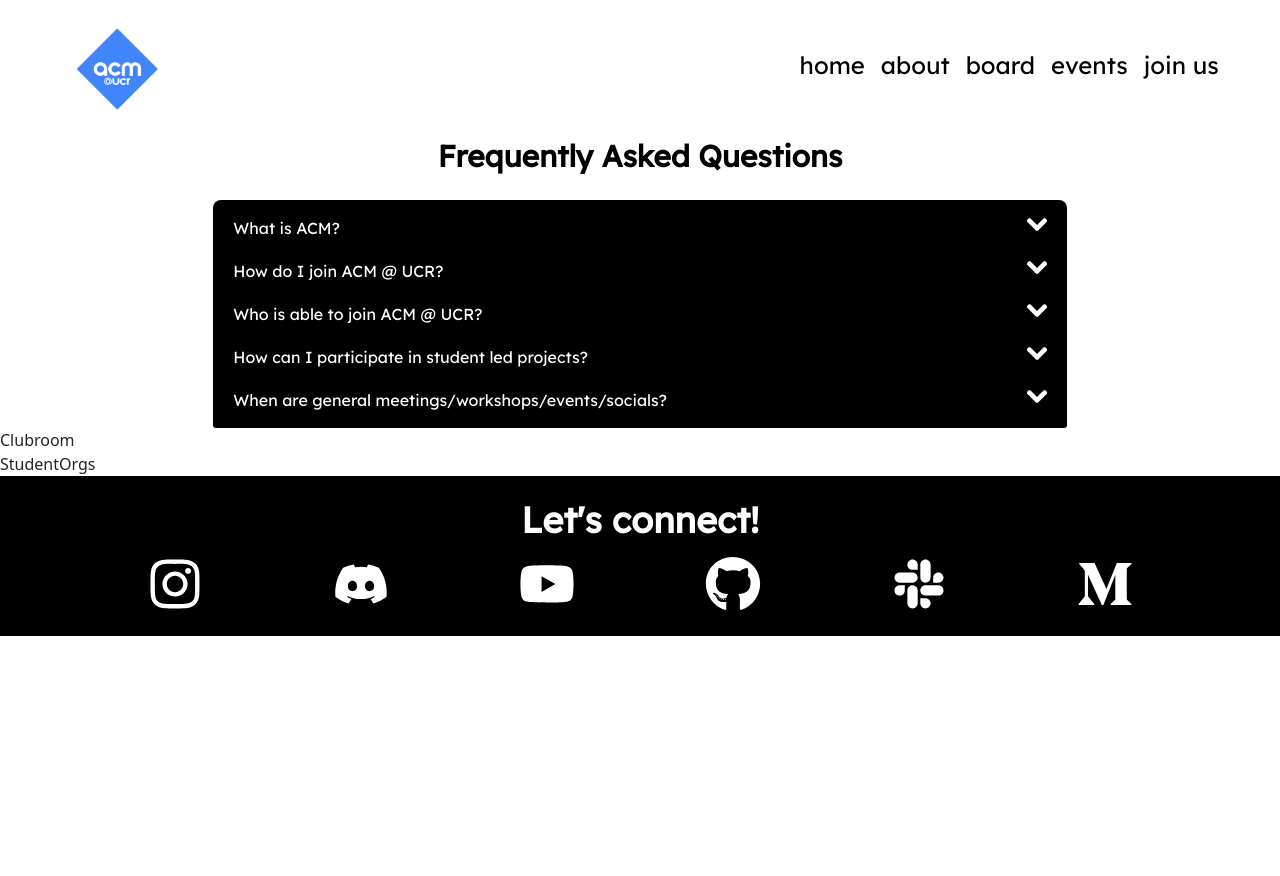
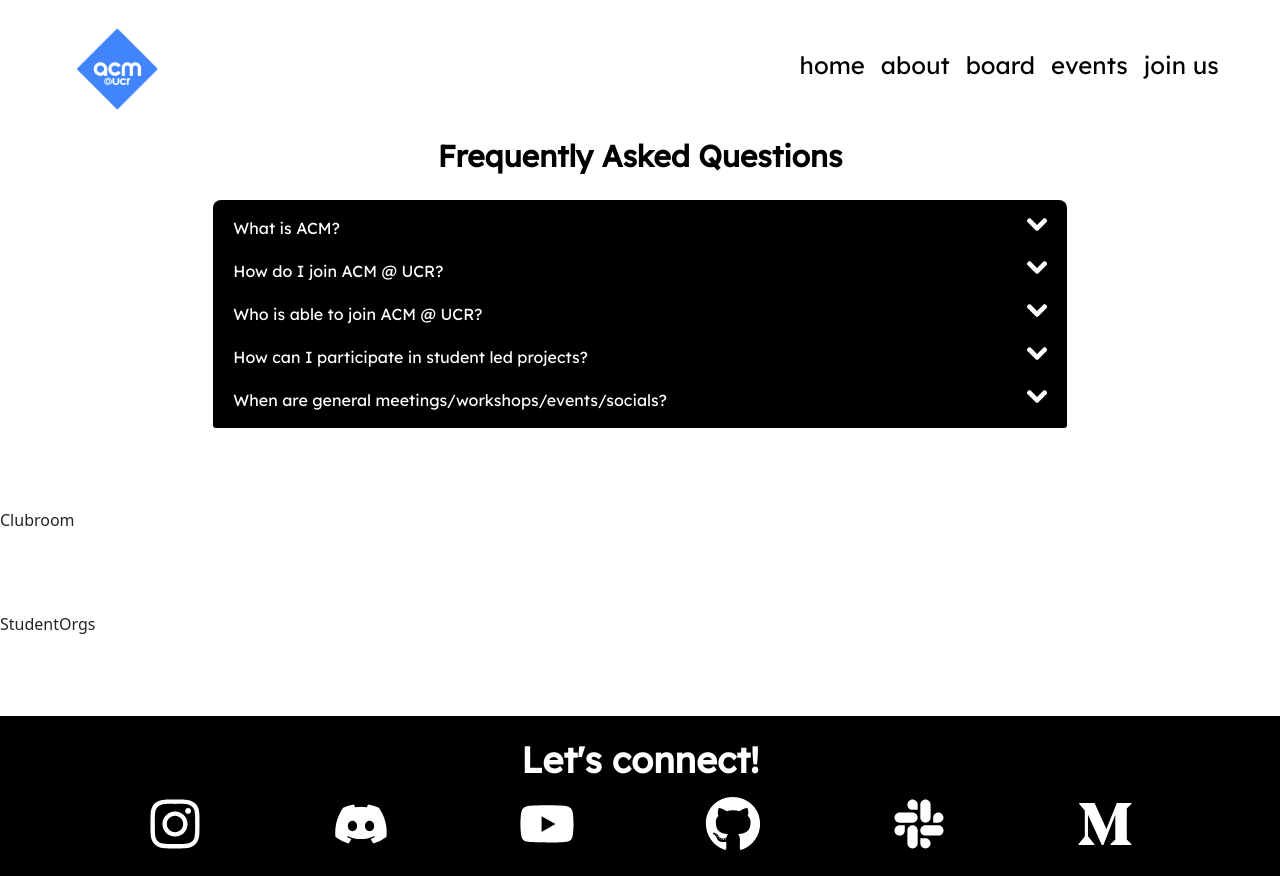
Before and after one commit to acm-ucr/acm-hydra, a Next.js app: page /join in a window 1280 px wide. Before the commit the page ends 800 px from the top, so only its background shows below. Built offline with nearby package versions, Linux system fonts and the light colour scheme.

Commit message:
margin on join us page

```diff
--- a/components/Clubroom.js
+++ b/components/Clubroom.js
@@ -1,7 +1,7 @@
 import React from "react";
 
 const Clubroom = () => {
-	return <div>Clubroom</div>;
+	return <div className='mb-20'>Clubroom</div>;
 };
 
 export default Clubroom;
--- a/components/Faq.js
+++ b/components/Faq.js
@@ -77,7 +77,7 @@ const FaqItem = ({ index, element }) => {
 
 const Faq = () => {
 	return (
-		<>
+		<div className='mb-20'>
 			<p className='font-lexend text-acm-black text-3xl font-semibold flex justify-center pb-4'>
 				Frequently Asked Questions
 			</p>
@@ -95,7 +95,7 @@ const Faq = () => {
 					/>
 				))}
 			</Accordion>
-		</>
+		</div>
 	);
 };
 
--- a/components/StudentOrgs.js
+++ b/components/StudentOrgs.js
@@ -1,7 +1,7 @@
 import React from "react";
 
 const StudentOrgs = () => {
-	return <div>StudentOrgs</div>;
+	return <div className='mb-20'>StudentOrgs</div>;
 };
 
 export default StudentOrgs;
```
